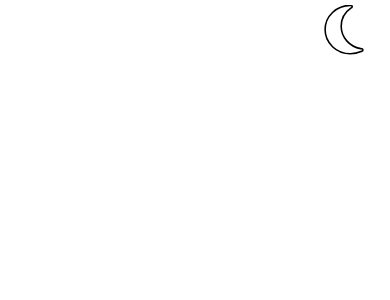
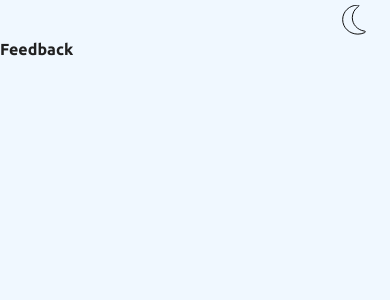
Before and after one commit to deepaksy/portfolio-website, a React (Create React App) app: page /portfolio-website/feedback in a window 390 px wide. Before the commit this address had no page. Shown: the top 300 px of the page. Built offline with nearby package versions, Linux system fonts and the light colour scheme.

Commit message:
initial commit

```diff
--- a/src/App.tsx
+++ b/src/App.tsx
@@ -1,6 +1,7 @@
 import useSetTitle from './helpers/useSetTitle'
 import './styles/App.css'
 import deepakLogoDark from './assets/deepak_logo.svg'
+import image from './assets/throne.png'
 
 const App = () =>{
   useSetTitle('Deepak Suryawanshi')
@@ -9,9 +10,12 @@ const App = () =>{
       <section className='introduction'>
       <div>
       <img className='user-logo' alt='deepak-suryawanshi'  src={deepakLogoDark} />
+      <div>
+        A computer engineer, learner and open-source contributor.
+      </div>
       </div>
       <div>
-        Images goes here
+        <img className='intro-image' alt='throne' src={image} />
       </div>
       </section>
     </div>
--- a/src/AppRouter.tsx
+++ b/src/AppRouter.tsx
@@ -11,12 +11,12 @@ import Feedback from './pages/Feedback'
 
 const AppRouter = () => {
   return (
-    <Router>
+    <Router basename='portfolio-website'>
       <Navbar/>
-        <Routes>
+        <Routes >
             <Route path='/' element={<App/>}/>
-            {/* <Route path='/about' element={<About/>}/> */}
-            {/* <Route path='/feedback' element={<Feedback/>}/> */}
+            <Route path='/about' element={<About/>}/>
+            <Route path='/feedback' element={<Feedback/>}/>
         </Routes>
     </Router>
   )
--- a/src/components/Navbar/index.css
+++ b/src/components/Navbar/index.css
@@ -1,7 +1,7 @@
 .navbar{
     display: flex;
     align-items: center;
-    padding: .1rem .5rem;
+    padding: .09rem 4.5rem;
 }
 
 .navbar-contents{
--- a/src/components/ThemeButton/index.tsx
+++ b/src/components/ThemeButton/index.tsx
@@ -5,13 +5,13 @@ import './themeButton.css'
 import {motion} from 'framer-motion'
 
 
-const svgVariants ={
-  hidden: {rotate: -180},
-  visible: {
-    rotate: 0,
-    transition: {duration: 1}
-  }
-}
+// const svgVariants ={
+//   hidden: {rotate: -180},
+//   visible: {
+//     rotate: 0,
+//     transition: {duration: 1}
+//   }
+// }
 
 const pathVariants = {
   hidden: {
--- a/src/components/ThemeButton/themeButton.css
+++ b/src/components/ThemeButton/themeButton.css
@@ -16,3 +16,22 @@
     width: 25px;
     height: 25px;
 } */
+
+@media only screen and (max-width:600px) {
+    .theme-button{
+        width: 30px;
+        height: 30px;
+        padding: .1rem .5rem;
+        transition: width .5s ease-in-out, height .5s ease-in-out;
+    }
+  }
+
+
+  @media only screen and (max-width:300px) {
+    .theme-button{
+        width: 30px;
+        height: 30px;
+        padding: .1rem .5rem;
+        transition: width .5s ease-in-out, height .5s ease-in-out;
+    }
+  }
--- a/src/styles/App.css
+++ b/src/styles/App.css
@@ -16,6 +16,10 @@
   width: 500px;
 }
 
+.intro-image{
+  width: 500px;
+  filter: drop-shadow(13px 8px 66px var(--textColor));
+}
 
 @media only screen and (max-width:600px) {
   .App::before{
@@ -25,13 +29,18 @@
   }
   .introduction{
     display: flex;
-    flex-direction: column;
+    flex-direction: column-reverse;
     justify-content: center;
     align-items: center;
   }
   .user-logo{
     width: 300px;
   }
+  .intro-image{
+    width: 360px;
+    filter: drop-shadow(13px 8px 66px var(--textColor));
+  }
+
 }
 
 
@@ -43,7 +52,7 @@
   }
   .introduction{
     display: flex;
-    flex-direction: column;
+    flex-direction: column-reverse;
     justify-content: center;
     align-items: center;
   }
--- a/src/styles/colors.css
+++ b/src/styles/colors.css
@@ -2,3 +2,8 @@
     --backgroundColor: #212121;
     --textColor:aliceblue;
   }
+
+:root{
+  --backgroundColor: aliceblue;
+    --textColor:#212121;
+}
--- a/src/styles/index.css
+++ b/src/styles/index.css
@@ -5,6 +5,6 @@ body{
     margin: 0;
     background-color: var(--backgroundColor);
     color: var(--textColor);
-    transition: background-color .3s ease-in;
+    transition: background-color .10ms linear;
     font-family: ubuntu-bold;
   }
```
Also changed, not shown: package.json (+7 -1 lines), src/assets/throne.png (added), 1 other file (tests, documents, lock files or other folders).
